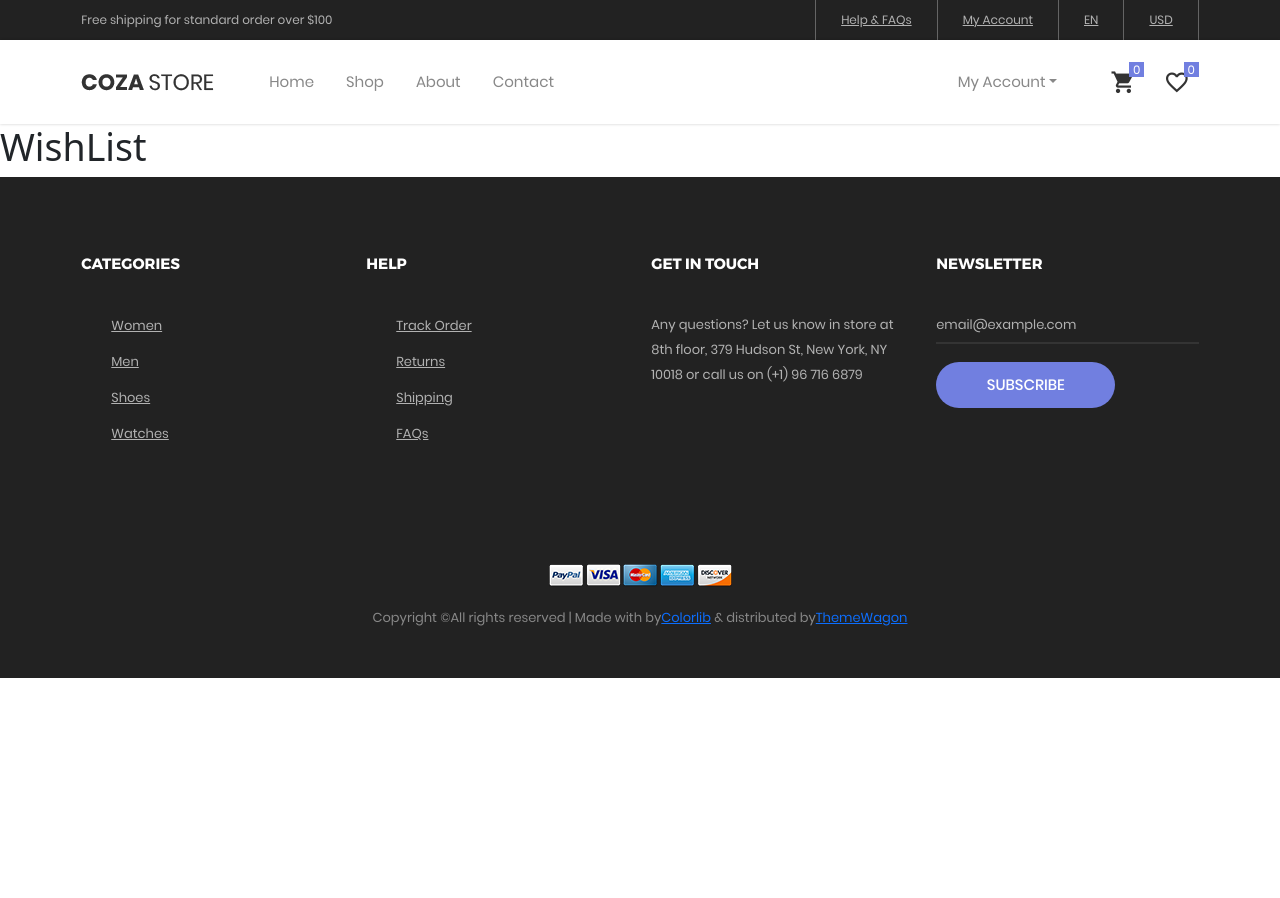
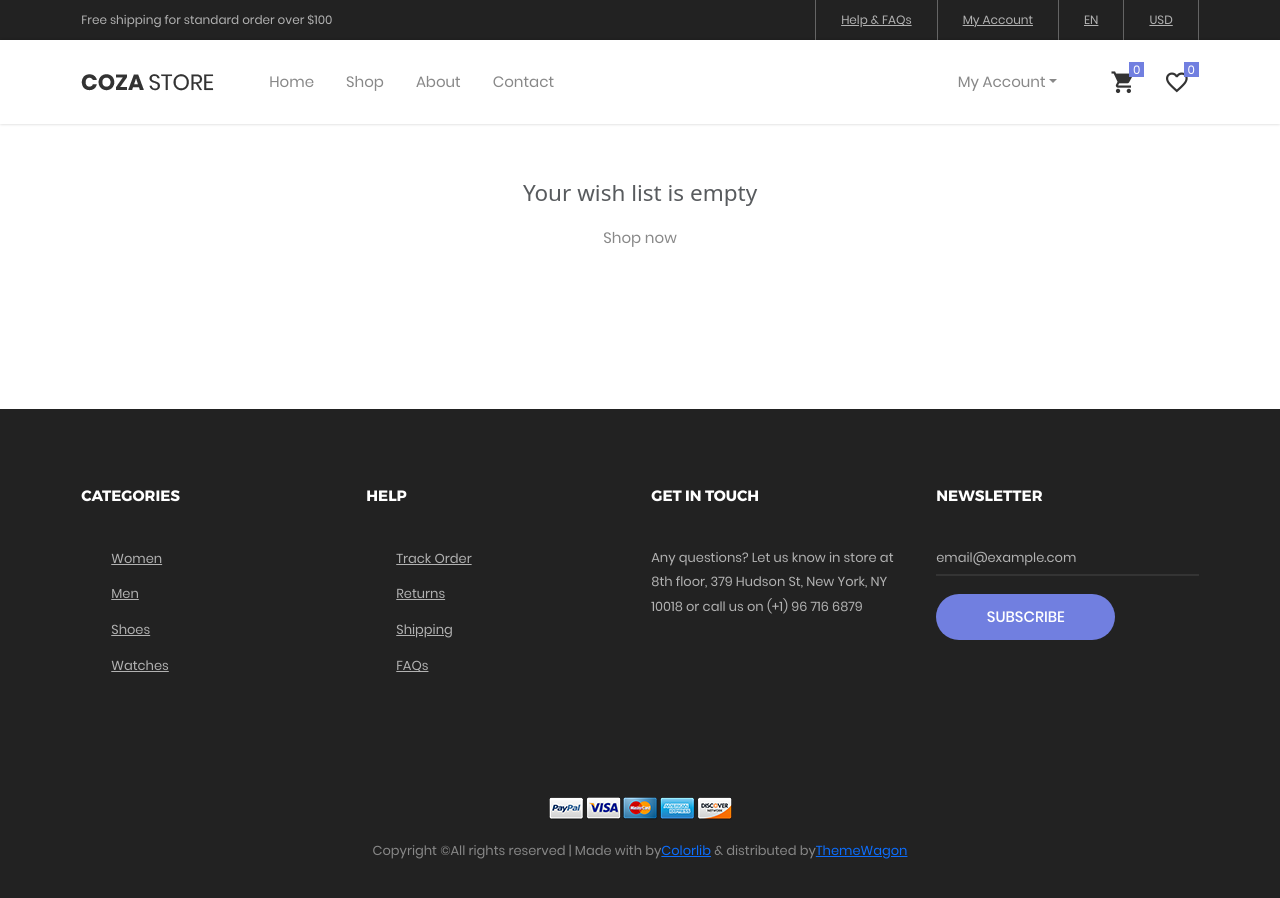
Before and after one commit to rostislav-ivanov/CozaStore, a React (Vite) app in the folder client/: page /wish-list in a window 1280 px wide. Shown: the top 898 px of the page. Before the commit the page ends 800 px from the top, so only its background shows below. Built offline with nearby package versions, Linux system fonts and the light colour scheme; sample sign-in values are in the browser's storage.

Commit message:
WishList - display the saved favorites user's products

```diff
--- a/client/src/components/wishList/WishList.jsx
+++ b/client/src/components/wishList/WishList.jsx
@@ -1,7 +1,49 @@
+import { useState, useEffect, useContext } from "react";
+
+import * as productService from "../../services/productService";
+import ProductItem from "../productItem/ProductItem";
+import { UserContext } from "../../context/userContext";
+import { Container, Nav } from "react-bootstrap";
+import { Link } from "react-router-dom";
+
 export default function WishList() {
+  const [loading, setLoading] = useState(true);
+  const [products, setProducts] = useState([]);
+  const { wishList } = useContext(UserContext);
+
+  useEffect(() => {
+    setLoading(true);
+    productService.getWishListProducts(wishList).then((products) => {
+      setProducts(products);
+      setLoading(false);
+    });
+  }, [wishList]);
+
   return (
-    <div>
-      <h1>WishList</h1>
-    </div>
+    <section className="bg0 p-t-10 p-b-140">
+      {wishList.length < 1 && (
+        <div className="text-center mt-5 ">
+          <h4 className="opacity-75">Your wish list is empty</h4>
+          <Nav.Link as={Link} to="/products">
+            <div className="stext-106 cl6 hov1 my-4">Shop now</div>
+          </Nav.Link>
+        </div>
+      )}
+
+      {wishList.length > 0 && (
+        <div className="container">
+          <h4 className="text-center py-3 opacity-75">Your Wish List</h4>
+          <div className="row isotope-grid">
+            {loading ? (
+              <p>Loading...</p>
+            ) : (
+              products.map((product) => (
+                <ProductItem key={product._id} {...product} />
+              ))
+            )}
+          </div>
+        </div>
+      )}
+    </section>
   );
 }
--- a/client/src/context/userContext.jsx
+++ b/client/src/context/userContext.jsx
@@ -10,6 +10,8 @@ export const UserProvider = ({ children }) => {
     phone: "0888888888",
     wishList: {},
   });
+
+  const wishList = Object.keys(user.wishList);
 
   const isWish = (id) => {
     return id in user.wishList;
@@ -36,6 +38,7 @@ export const UserProvider = ({ children }) => {
 
   const values = {
     user,
+    wishList,
     isWish,
     addWish,
     removeWish,
--- a/client/src/services/productService.js
+++ b/client/src/services/productService.js
@@ -38,3 +38,17 @@ export async function getDetailsById(id) {
   const data = await response.json();
   return data;
 }
+
+export async function getWishListProducts(ids) {
+  if (ids.length < 1) {
+    return [];
+  }
+  const query = encodeURI(
+    `select=_id,name,images,price&where=_id IN (${ids
+      .map((id) => `"${id}"`)
+      .join(",")})`
+  );
+  const response = await fetch(`${baseUrl}?${query}`);
+  const data = await response.json();
+  return Object.values(data);
+}
```
